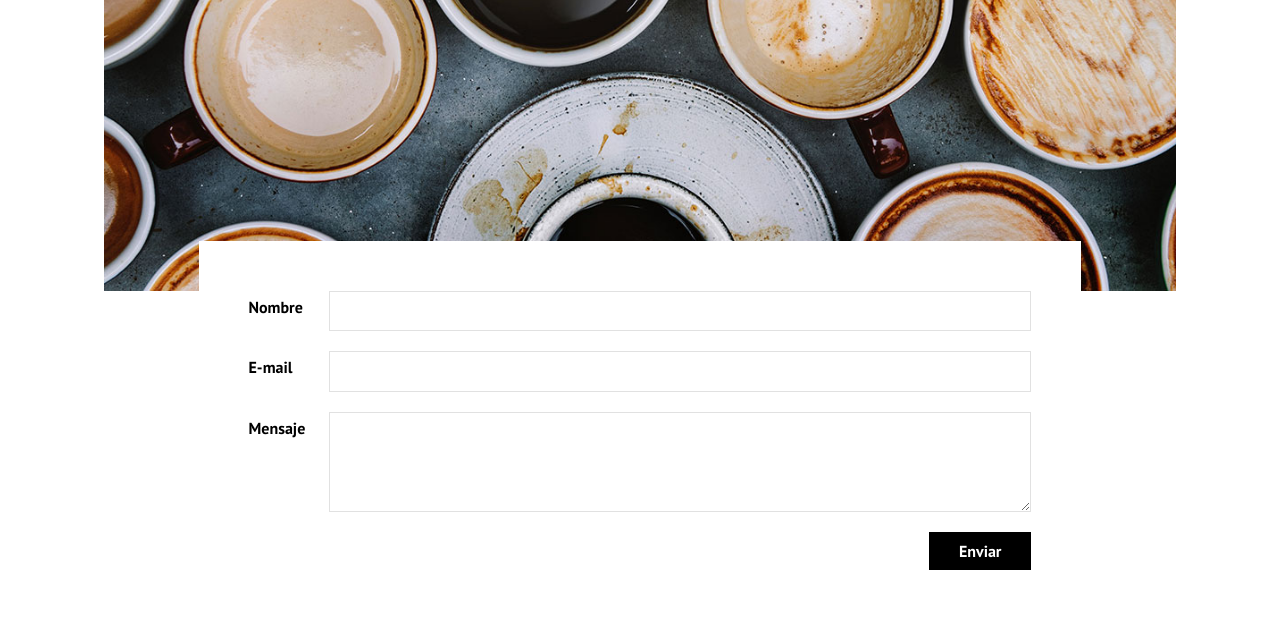
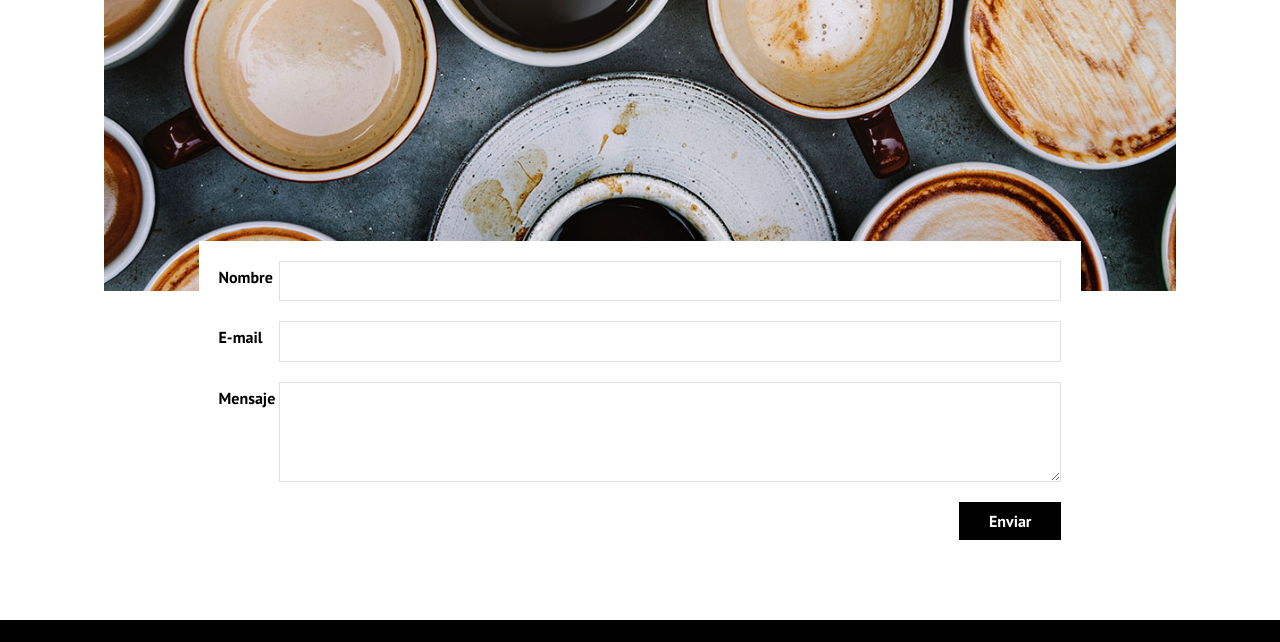
Before and after one commit to mabravo153/sitio-cafe, a plain HTML site: page contacto.html in a window 1280 px wide. Shown: the part 896-1538 px from the top of the page. Drawn offline with nearby package versions, Linux system fonts and the light colour scheme.

Commit message:
correcion

```diff
--- a/css/styles.css
+++ b/css/styles.css
@@ -301,7 +301,7 @@ siempre y cuando usemos flexbox*/
 
 .formulario-contacto{
     background-color: white;
-    padding: 5rem;
+    padding: 2rem;
 }
 
 @media (min-width: 768px) {
@@ -321,7 +321,7 @@ siempre y cuando usemos flexbox*/
 }
 
 .formulario-contacto .campo label{
-    flex: 0 0 8rem;
+    flex: 0 0 6rem;
     font-family:  'PT Sans', sans-serif;
     font-weight: 700;
 }
```
